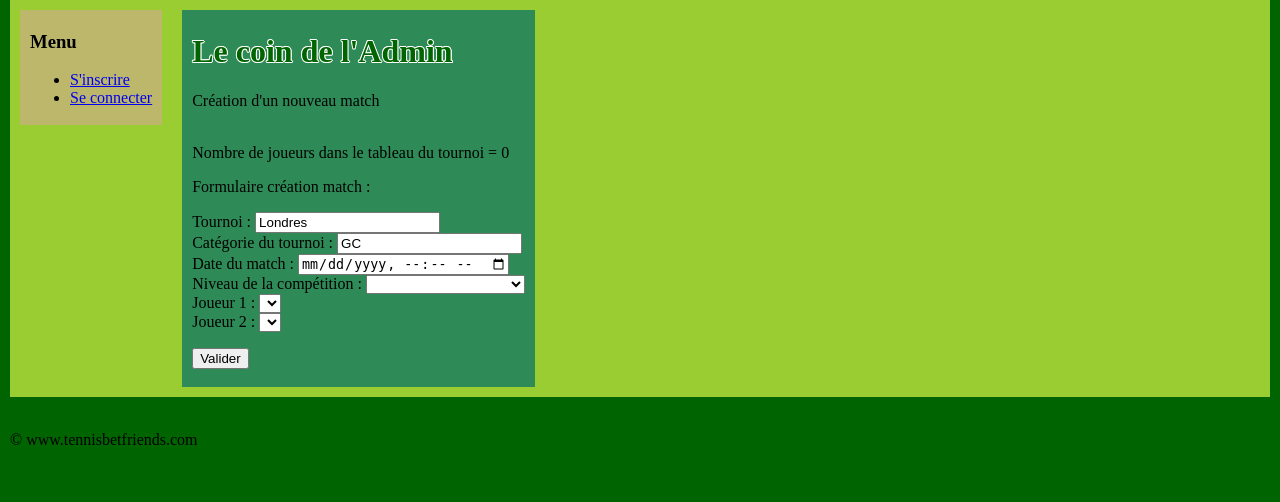
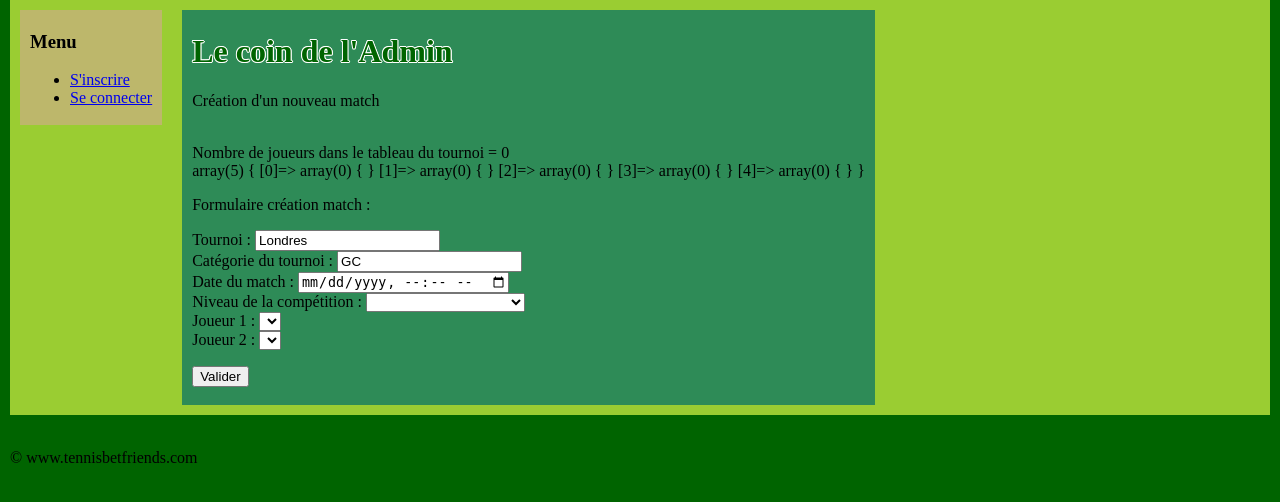
Before and after one commit to Drikser/tennisbetfriends, a PHP site: page /creationMatch.php in a window 1280 px wide. Shown: the part 145-647 px from the top of the page. Run offline with PHP 8.4, Linux system fonts and the light colour scheme; data comes from the database, SQL or seed files in the repository; data that the repository does not hold is empty.

Commit message:
Add files via upload

```diff
--- a/creationMatch.php
+++ b/creationMatch.php
@@ -64,13 +64,13 @@ session_start(); // On démarre la session AVANT toute chose
 //([A-Za-z]+(([ -])[A-Za-z]+)+)</a>#', $page, $player);
             preg_match_all ('#data-ga-label="([A-Za-z]+(([ -])[A-Za-z]+)+)">	<img class="scores-draw-entry-box-players-item-flag " src="/en/~/media/images/flags/([a-z]{3}).svg"/>#', $page, $player);
 
-              //var_dump($player); // Le var_dump() du tableau $prix nous montre que $prix[0] contient l'ensemble du morceau trouvé et que $prix[1] contient le contenu de la parenthèse capturante
+              var_dump($player); // Le var_dump() du tableau $prix nous montre que $prix[0] contient l'ensemble du morceau trouvé et que $prix[1] contient le contenu de la parenthèse capturante
 
               for($i = 0; $i < count($player[1]); $i++) // On parcourt le tableau $player[1]
               {
-                  echo "ligne=" . $player[1][$i] . " (" . $player[2][$i] . ")<br />"; // On affiche le joueur et son pays
+                  echo "ligne=" . $player[1][$i] . " (" . $player[4][$i] . ")<br />"; // On affiche le joueur et son pays
 
-                  loadTournamentPlayers($player[1][$i], $player[2][$i]);
+                  loadTournamentPlayers($player[1][$i], $player[4][$i]);
 
               //    echo "ligne=" . $player[1][$i] . "<br />"; // On affiche le joueur
               }
```
